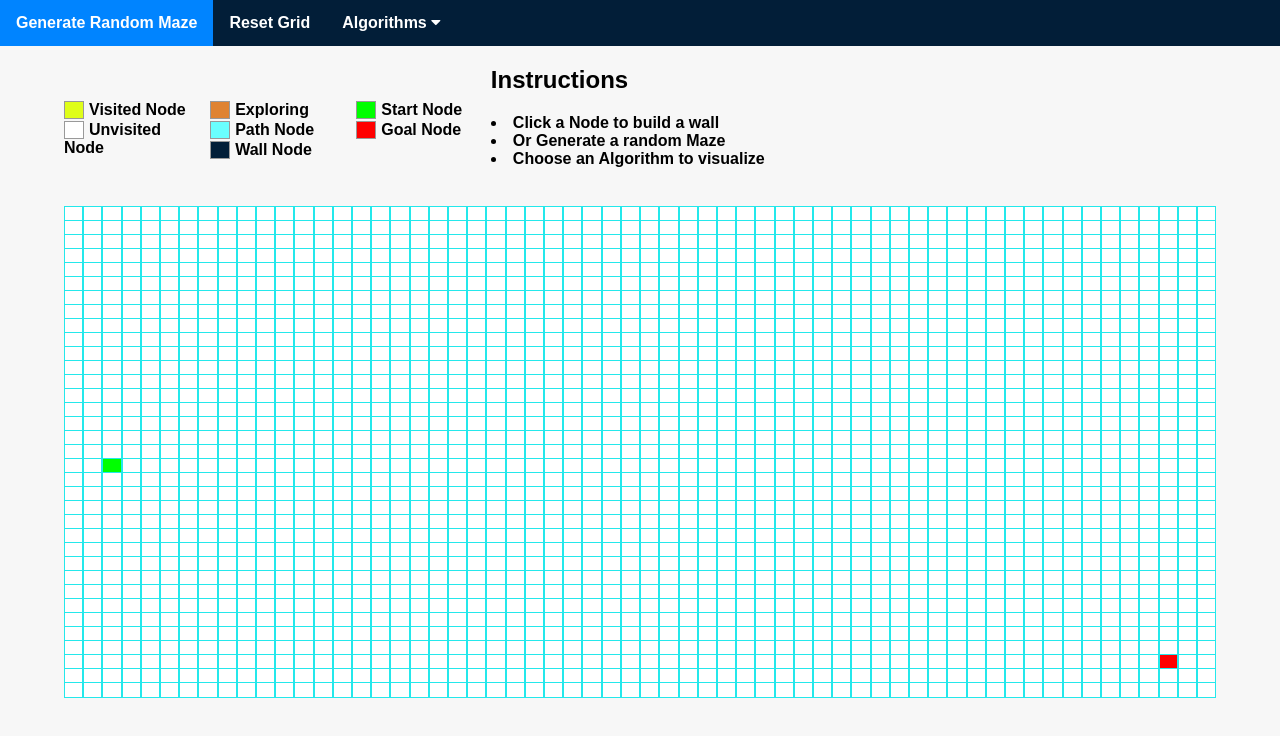
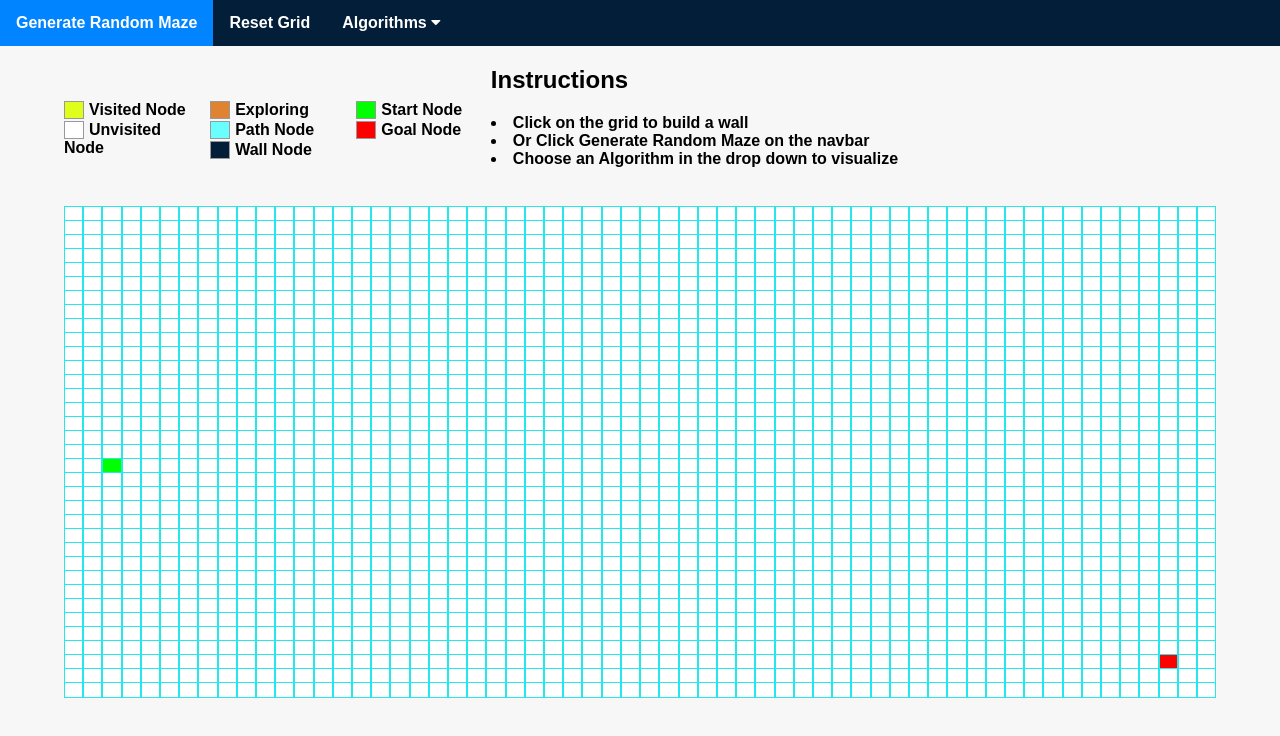
Before and after one commit to JonShawTech/PathfindingVisualizer, a plain HTML site: page index.html in a window 1280 px wide. Drawn offline with Linux system fonts and the light colour scheme.

Commit message:
updated the instructions

```diff
--- a/index.html
+++ b/index.html
@@ -71,9 +71,9 @@
         <div id = "middlebox">
             <!-- <h2>Pathfinding Visualizer</h2> -->
             <h2>Instructions</h2>
-            <li> Click a Node to build a wall</li>
-            <li> Or Generate a random Maze</li>
-            <li> Choose an Algorithm to visualize</li>
+            <li> Click on the grid to build a wall</li>
+            <li> Or Click Generate Random Maze on the navbar</li>
+            <li> Choose an Algorithm in the drop down to visualize</li>
             <!-- <li> Click Reset Grid to visualize another algorithm</li> -->
 
         </div>
```
